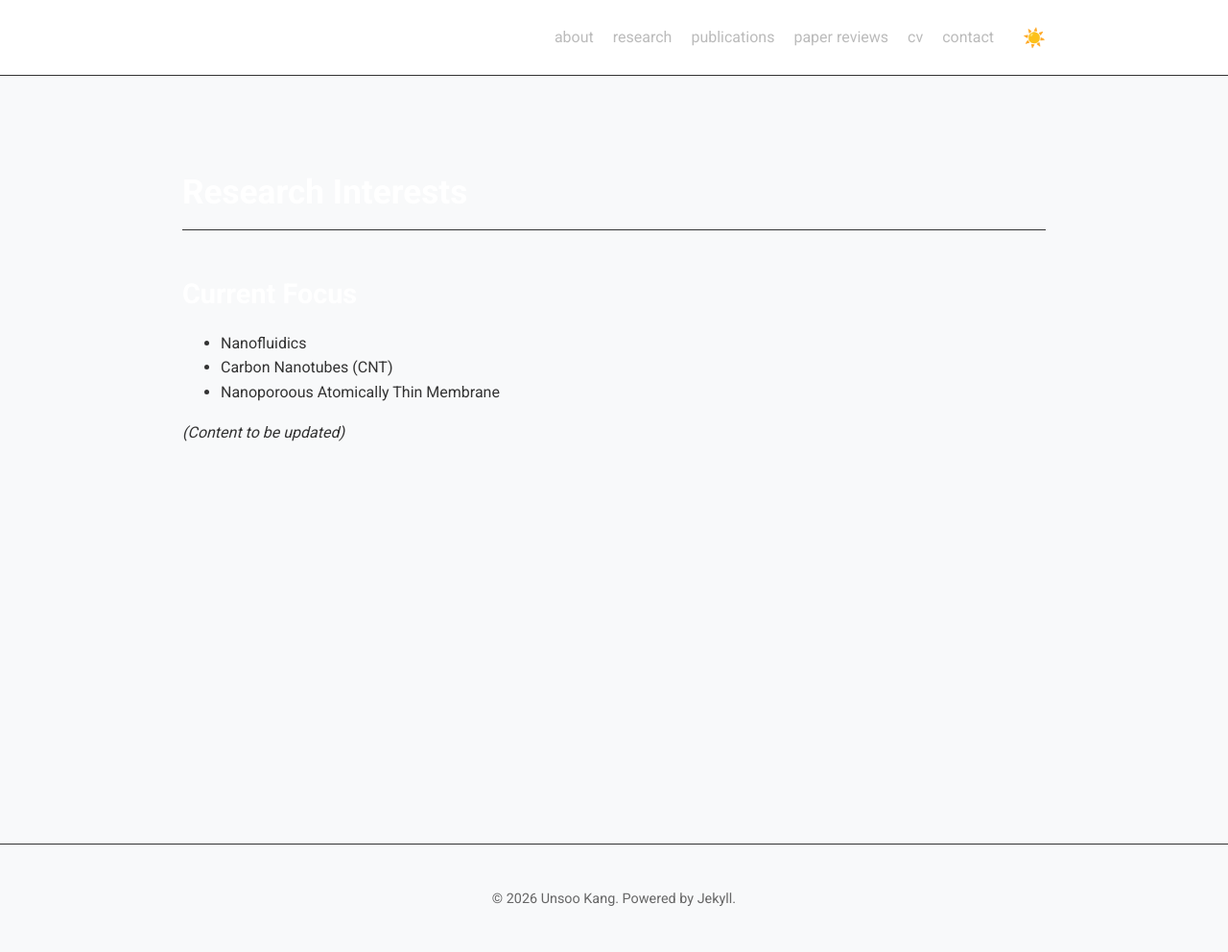
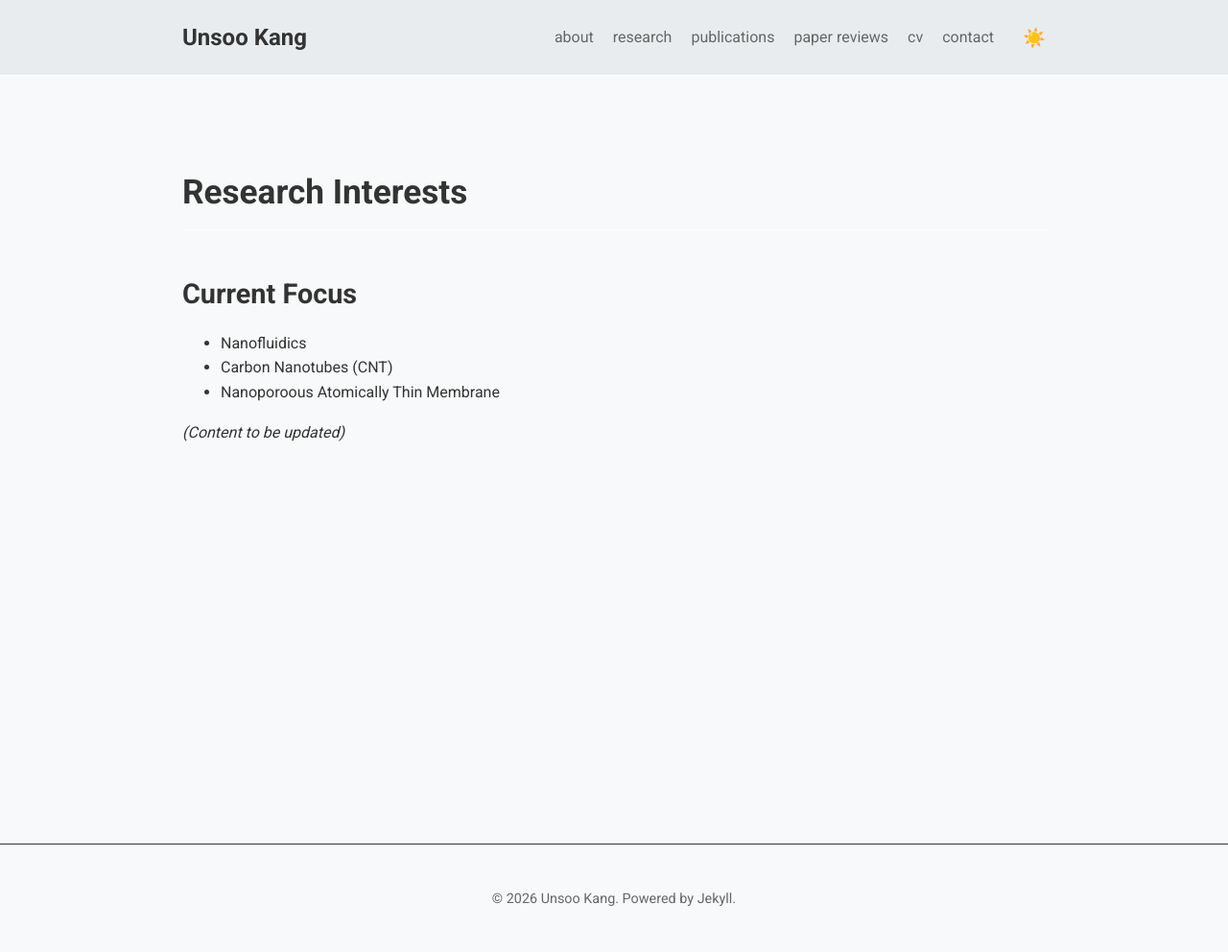
Before and after one commit to uskmba/uskmba.github.io, a Jekyll site: the page built from research.md, in a window 1280 px wide. Shown: the whole page at 96% size. Built offline with Jekyll 4.4.1, drawn with Linux system fonts in a browser that asks for light colours.

Commit message:
toggle fixed

```diff
--- a/_layouts/default.html
+++ b/_layouts/default.html
@@ -5,7 +5,7 @@
     <meta charset="UTF-8">
     <meta name="viewport" content="width=device-width, initial-scale=1.0">
     <title>{{ page.title }} | {{ site.title }}</title>
-    <link rel="stylesheet" href="{{ '/assets/css/style.css' | relative_url }}">
+    <link rel="stylesheet" href="{{ '/assets/css/style.css?v=2' | relative_url }}">
     <!-- Google Fonts -->
     <link href="https://fonts.googleapis.com/css2?family=Roboto:wght@300;400;700&display=swap" rel="stylesheet">
     <script>
--- a/assets/css/style.css
+++ b/assets/css/style.css
@@ -8,12 +8,13 @@
     --pub-bg: #252525;
 }
 
-[data-theme="light"] {
+[data-theme="light"],
+html[data-theme="light"] body {
     --bg-color: #f8f9fa;
     --text-color: #333333;
     --accent-color: #0056b3;
     --link-color: #007bff;
-    --header-bg: #ffffff;
+    --header-bg: #e9ecef;
     --footer-text: #666666;
     --pub-bg: #ffffff;
 }
@@ -35,6 +36,7 @@
     outline: none;
 }
 
+html,
 body {
     background-color: var(--bg-color);
     color: var(--text-color);
@@ -42,7 +44,9 @@ body {
     margin: 0;
     padding: 0;
     line-height: 1.6;
+    transition: background-color 0.3s ease, color 0.3s ease;
 }
+
 
 a {
     color: var(--link-color);
@@ -66,7 +70,7 @@ a:hover {
 .site-header {
     background-color: var(--header-bg);
     padding: 20px 0;
-    border-bottom: 1px solid #333;
+    border-bottom: 1px solid var(--pub-bg);
 }
 
 .site-header .wrapper {
@@ -78,7 +82,7 @@ a:hover {
 .site-title {
     font-size: 1.5rem;
     font-weight: 700;
-    color: #fff;
+    color: var(--text-color);
 }
 
 .site-nav {
@@ -87,13 +91,13 @@ a:hover {
 }
 
 .page-link {
-    color: #bbb;
+    color: var(--footer-text);
     font-weight: 400;
     text-transform: lowercase;
 }
 
 .page-link:hover {
-    color: #fff;
+    color: var(--text-color);
     text-decoration: underline;
 }
 
@@ -106,16 +110,17 @@ a:hover {
 h1,
 h2,
 h3 {
-    color: #fff;
+    color: var(--text-color);
     margin-top: 1.5em;
     margin-bottom: 0.5em;
 }
 
 h1 {
     font-size: 2.2rem;
-    border-bottom: 1px solid #333;
+    border-bottom: 1px solid var(--pub-bg);
     padding-bottom: 10px;
 }
+
 
 h2 {
     font-size: 1.8rem;
@@ -170,7 +175,7 @@ img {
 .profile-image img {
     width: 100%;
     border-radius: 8px;
-    border: 1px solid #444;
+    border: 1px solid var(--pub-bg);
 }
 
 @media (max-width: 768px) {
```
